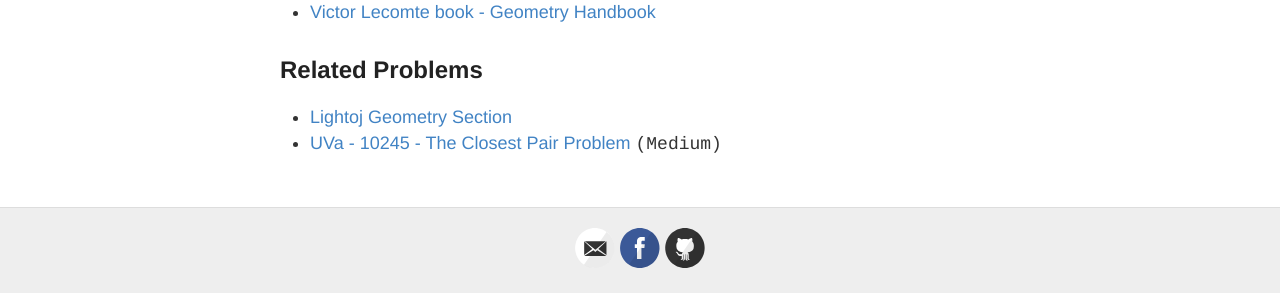
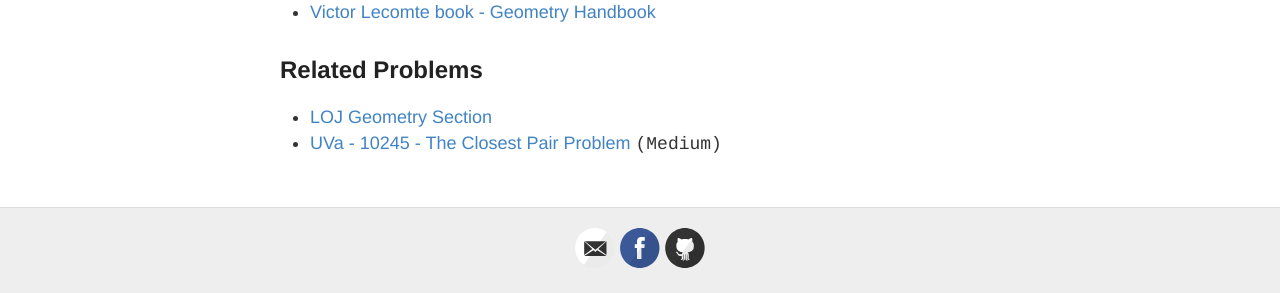
Before and after one commit to baps-bgd/baps-bgd.github.io, a Jekyll site: the page built from _posts/2020-10-28-geometry.md, in a window 1280 px wide. Shown: the part 608-901 px from the top of the page. Built offline with Jekyll 4.4.1, drawn with Linux system fonts in a browser that asks for light colours.

Commit message:
Update 2020-10-28-geometry.md

```diff
--- a/_posts/2020-10-28-geometry.md
+++ b/_posts/2020-10-28-geometry.md
@@ -18,5 +18,5 @@ published: true
 
 ## Related Problems
 
-- [Lightoj Geometry Section](https://lightoj.com/problems/category/geometry){:target="\_blank"}
+- [LOJ Geometry Section](https://lightoj.com/problems/category/geometry){:target="\_blank"}
 - [UVa - 10245 - The Closest Pair Problem](https://onlinejudge.org/external/102/10245.pdf){:target="\_blank"} `(Medium)`
```
